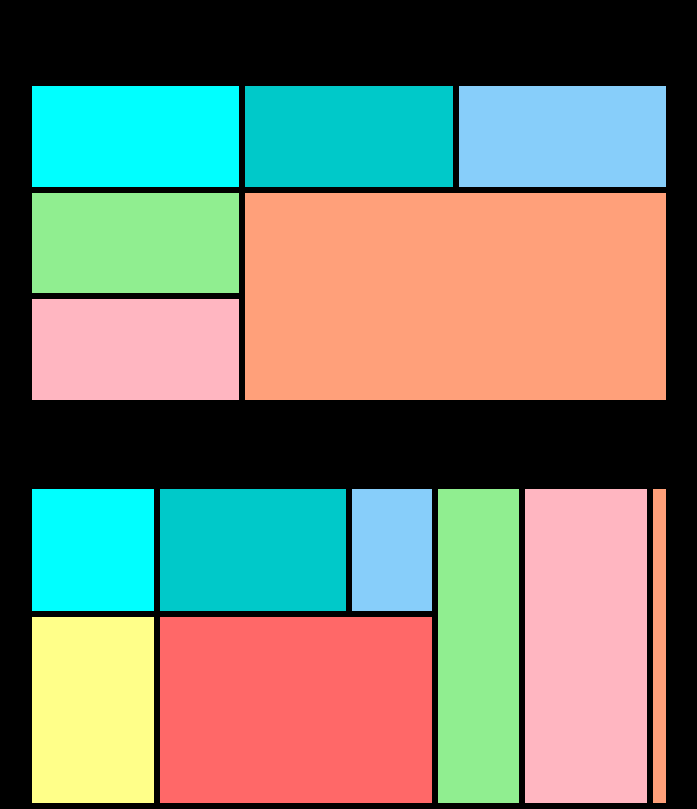
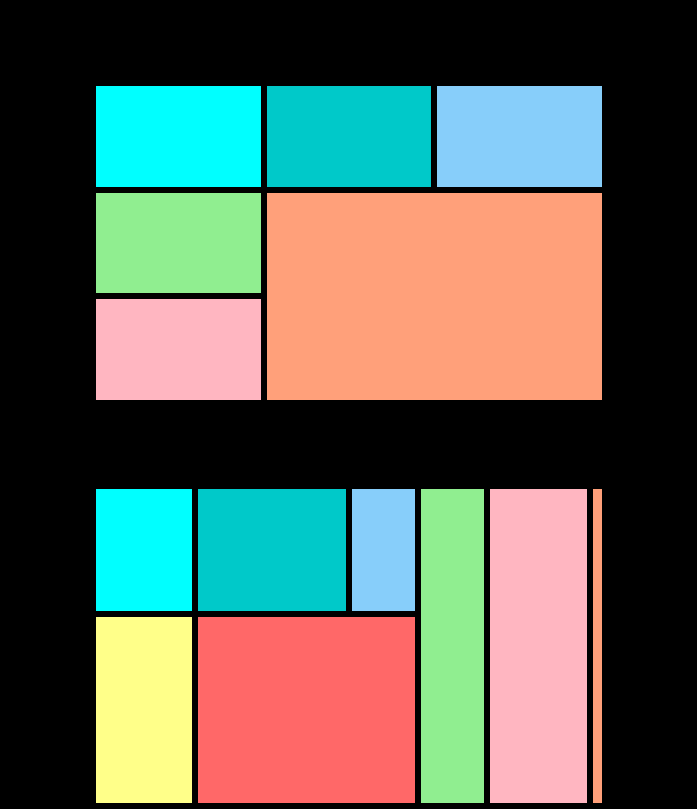
Before and after one commit to G-Nash/29thnov_class_grid_area, a plain HTML site: page practice.html in a window 1280 px wide. Shown: the top 809 px of the page, without its empty margins (291-988 px from the left). Drawn offline with Linux system fonts and the light colour scheme.

Commit message:
css_changes

```diff
--- a/practice.css
+++ b/practice.css
@@ -17,15 +17,21 @@ body{
     background-color: black;
 }
 
-@media screen and (min-width: 0px) and (max-width: 750px) {
+@media screen and (min-width: 0px) and (max-width: 600px) {
     .grid, .grid2, .grid3{
-        max-width: 75vw;
+        max-width: 85vw;
     }
 }
 
-@media screen and (min-width: 751px){
+@media screen and (min-width: 601px) and (max-width: 1000px){
     .grid, .grid2, .grid3{
-        max-width: 50vw;
+        max-width: 55vw;
+    }
+}
+
+@media screen and (min-width: 1001px){
+    .grid, .grid2, .grid3{
+        max-width: 40vw;
     }
 }
 
```
